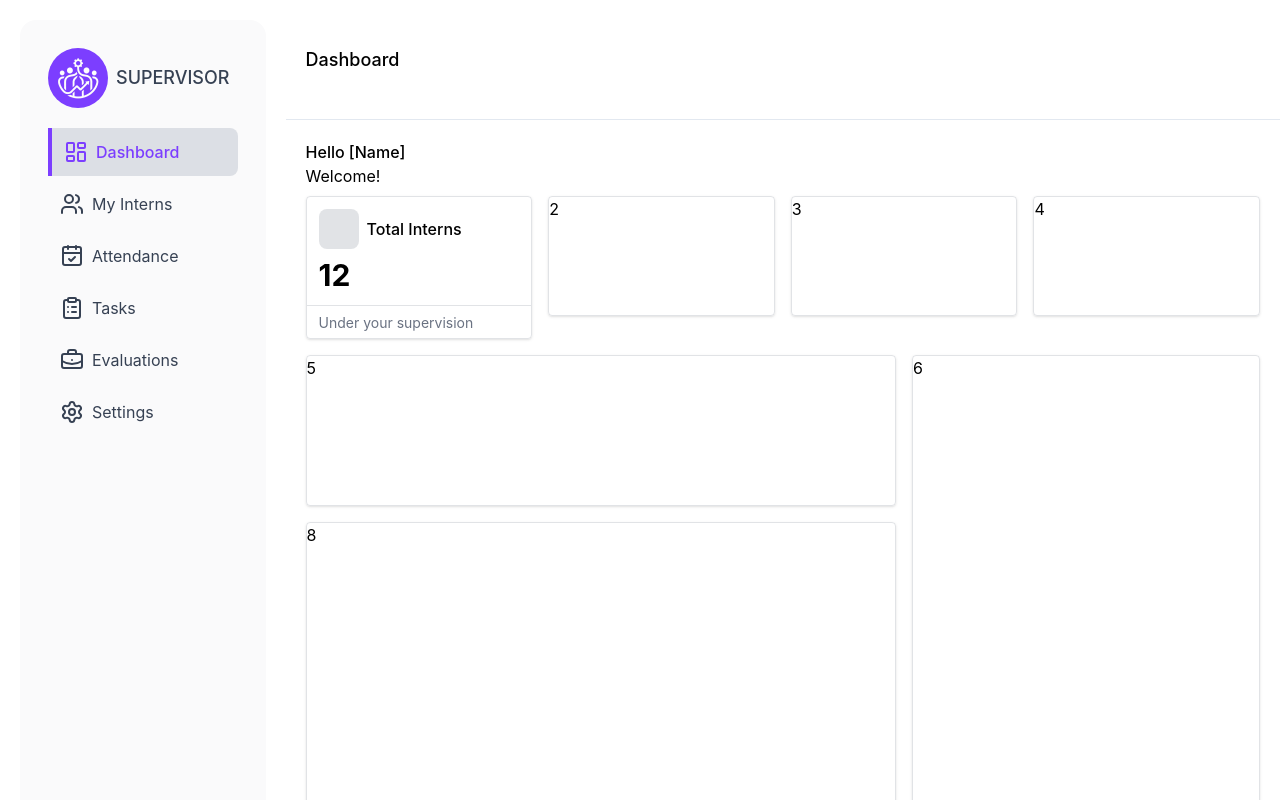
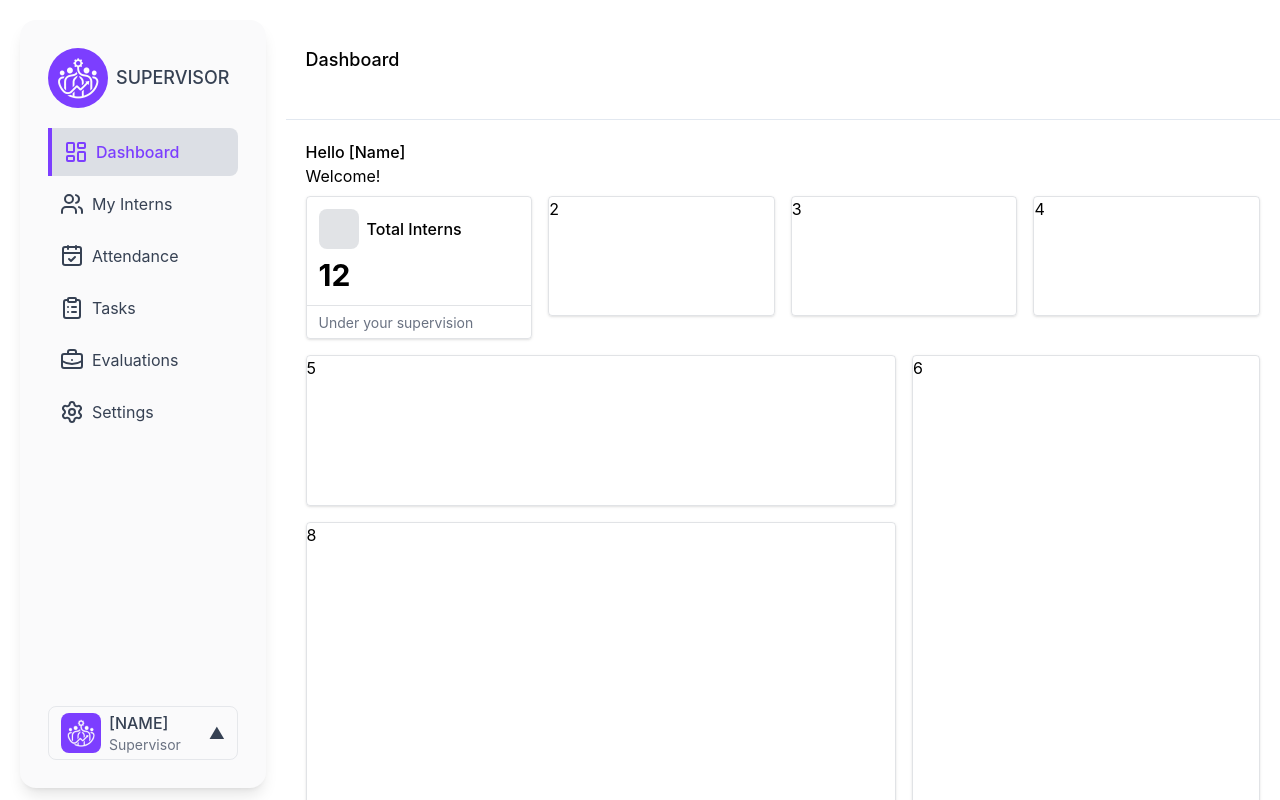
Before and after one commit to dev-St0ic/HR-Internship-Management-System, a React (Vite) app in the folder frontend-hrms/: page /s in a window 1280 px wide. Shown: the top 800 px of the page. Built offline with nearby package versions, Linux system fonts and the light colour scheme.

Commit message:
add: sidebar profile in bottom, fix header label

```diff
--- a/frontend-hrms/src/portals/supervisor/components/Header.jsx
+++ b/frontend-hrms/src/portals/supervisor/components/Header.jsx
@@ -1,10 +1,23 @@
-import { Outlet } from 'react-router-dom';
+import { Outlet, useLocation } from 'react-router-dom';
 
 export default function Header() {
+  const location = useLocation();
+
+  const headerTitlePath = {
+    '/s': 'Dashboard',
+    '/s/myinterns': 'My Interns',
+    '/s/attendance': 'Attendance',
+    '/s/tasks': 'Tasks',
+    '/s/evaluations': 'Evaluations',
+    '/s/settings': 'Settings',
+  };
+
+  const headerTitle = headerTitlePath[location.pathname] || 'Dashboard';
+
   return (
     <div className="row w-full">
       <header className="h-30 border-b border-slate-200 flex items-center px-5">
-          <h1 className="font-medium text-lg">Dashboard</h1>
+        <h1 className="font-medium text-lg">{headerTitle}</h1>
       </header>
 
       <main style={{ flex: 1, padding: '20px' }}>
--- a/frontend-hrms/src/portals/supervisor/components/Sidebar.jsx
+++ b/frontend-hrms/src/portals/supervisor/components/Sidebar.jsx
@@ -1,5 +1,6 @@
 import { NavLink } from 'react-router-dom';
 import { LayoutDashboard, Users, CalendarCheck, ClipboardList, BriefcaseBusiness, Settings  } from 'lucide-react';
+import SidebarProfile from './SidebarProfile';
 
 
 const baseClass = "block p-3 mt-1 rounded-r-lg transition-colors duration-300";
@@ -12,7 +13,7 @@ const getNavClass = ({ isActive }) =>
 
 export default function Sidebar() {
   return (
-    <nav className="p-7 w-[300px] h-screen sticky top-5 m-5 rounded-2xl text-gray-700" style={{ background: '#fafafb' }}>
+    <nav className="p-7 w-[300px] h-[calc(100vh-2rem)] sticky top-5 bottom-5 m-5 rounded-2xl text-gray-700 shadow-lg" style={{ background: '#fafafb' }}>
       <div className="logo-company flex items-center text-lg font-medium text-gray-700">
         <img src="image.png" alt="" className="size-15 rounded-full p-0 m-0" style={{background: '#7C3EFF'}} />
         <h1 className="ml-2">SUPERVISOR</h1>
@@ -69,9 +70,10 @@ export default function Sidebar() {
           </li>
 
         </ul>
+        {/* sidebar footer */}
+          <SidebarProfile />
 
       </div>
-
     </nav>
   );
 }
--- /dev/null
+++ b/frontend-hrms/src/portals/supervisor/components/SidebarProfile.jsx
@@ -0,0 +1,39 @@
+
+import { useState } from "react";
+import { LogOut } from "lucide-react";
+
+export default function SidebarFooter() {
+  const [open, setOpen] = useState(false);
+
+  return (
+    <div className="absolute flex justify-start bottom-2 items-center px-3 py-1 border rounded-lg border-gray-300/50 mb-5 cursor-pointer">
+      {/* Profile button */}
+      <div className="flex justify-between items-center gap-2"
+        onClick={() => setOpen(!open)} >
+        <div className="flex items-center gap-2 me-5">
+          <img
+            src="image.png"
+            alt="profile-image"
+            className="w-10 h-10 rounded-lg bg-[#7C3EFF]"
+          />
+          <div>
+            <h1 className="font-medium m-0">[NAME]</h1>
+            <p className="text-gray-500 text-sm m-0">Supervisor</p>
+          </div>
+        </div>
+        <div className={`transform transition-transform ${open ? "rotate-180" : ""}`}>
+          ▲
+        </div>
+      </div>
+
+      {open && (
+        <ul className="absolute bottom-full mb-2 right-0 w-auto bg-white border border-gray-300 rounded-lg shadow-lg z-50">
+          <li className="flex items-center gap-2 p-2 hover:bg-gray-100 cursor-pointer">
+            <LogOut className="w-4 h-4 text-gray-700" />
+            Logout
+          </li>
+        </ul>
+      )}
+    </div>
+  );
+}
```
Lines whose indentation alone changed are shown as unchanged.
